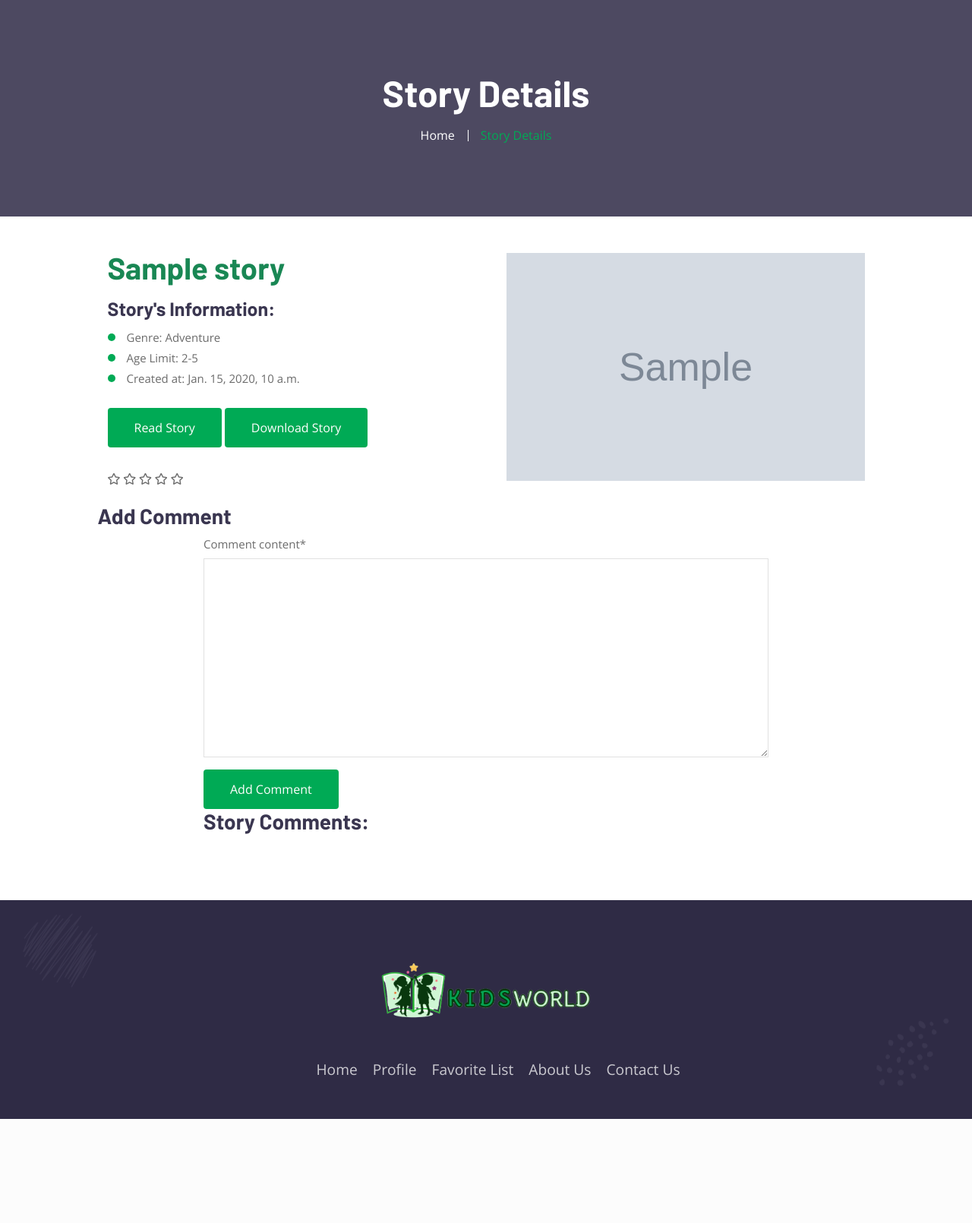
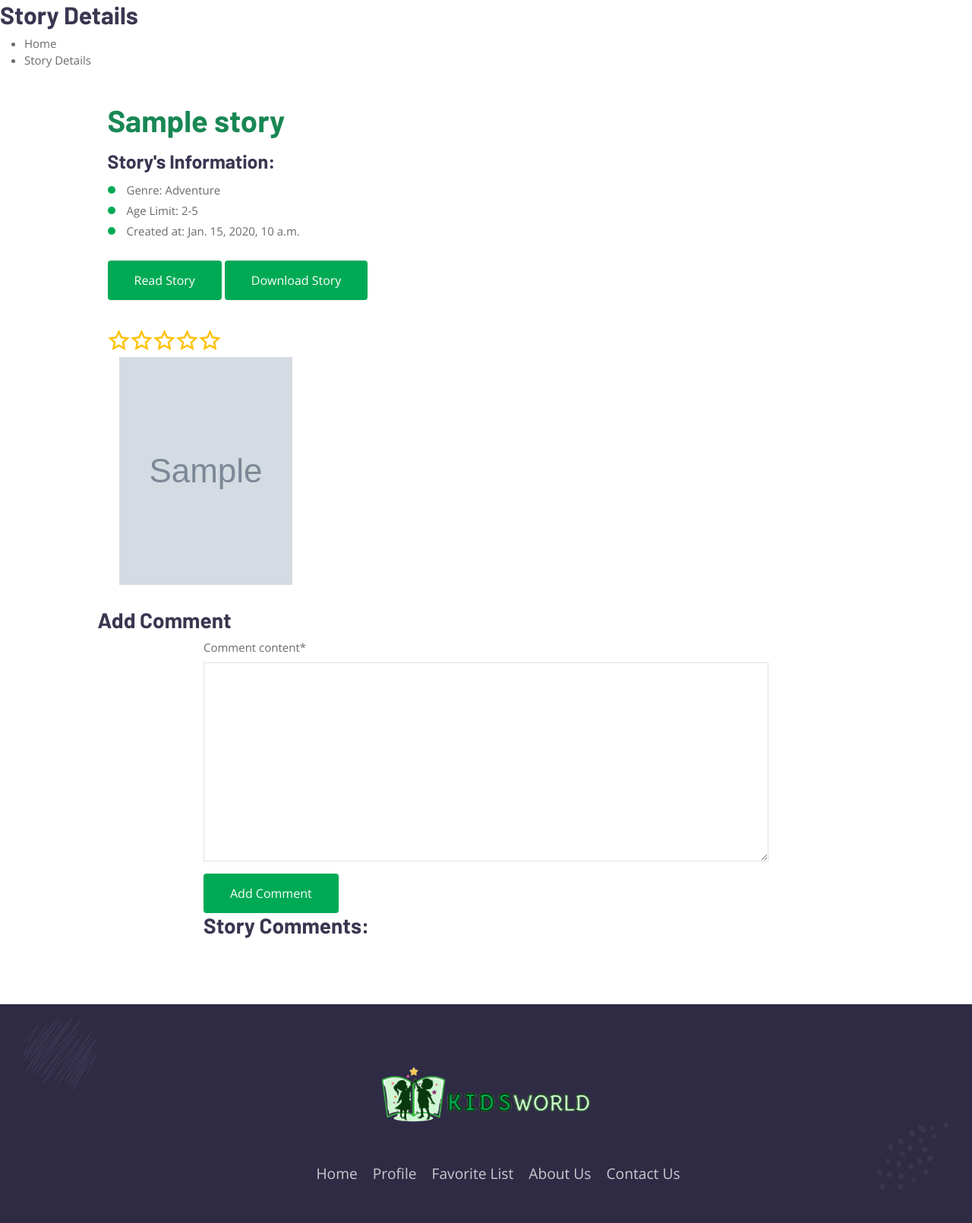
Before and after one commit to Farhoud-Rand/KidsWorld, a Django app: page /story/1 in a window 1280 px wide. Shown: the part 138-1748 px from the top of the page at 76% size. Before the commit the page ends 1611 px from the top, so only its background shows below. Run offline with Django 5.2, Linux system fonts and the light colour scheme; a user stored in the database is signed in; tables that the repository leaves empty hold one stand-in row (values such as "Sample post"); grey boxes marked "Sample" are stand-in pictures; some libraries are stand-ins or nearby versions.

Commit message:
Back-End Task: Story Details page version #1 {Rating in js}

```diff
--- a/myapp/templates/story_details.html
+++ b/myapp/templates/story_details.html
@@ -89,6 +89,7 @@
       <!-- Start Top Header -->
 
       <!-- Start Navbar Area -->
+       <!-- Start Navbar Area -->
 	   <div class="navbar-area">
         <div class="mobile-responsive-nav">
           <div class="container">
@@ -142,9 +143,7 @@
     <!-- End Header Area -->
 
     <!-- Start Page Title Area -->
-    <div class="page-title-area bg-2">
-      <div class="container">
-        <div class="page-title-content">
+
           <h2>Story Details</h2>
 
           <ul>
@@ -168,6 +167,7 @@
           <div class=" col-lg-11 row mx-auto">
             <div class="col-lg-6">
               <div class="local-councils-content pr-15">
+                <!-- <span class="top-title">Title</span> -->
                 <h2 class="text-success">
                   {{ story.title }}
                 </h2>
@@ -179,17 +179,23 @@
                 </ul>
                 <a href="{{ story.file.url }}" type="application/vnd.oasis.opendocument.text" class="default-btn"> Read Story </a>
                 <a href="{{ story.file.url }}" class="default-btn" download>Download Story</a>
+                <!-- <audio controls>
+                  <source src="{{ story.audio_file.url }}" type="audio/mpeg">
+              </audio> -->
               </div>
         <!-- start Rating -->
-        <div class="stars" >
-          <i class="far fa-star" data-rating="1"></i>
-          <i class="far fa-star" data-rating="2"></i>
-          <i class="far fa-star" data-rating="3"></i>
-          <i class="far fa-star" data-rating="4"></i>
-          <i class="far fa-star" data-rating="5"></i>
-        </div>
+        <!-- Start rating -->
+        <!-- <div
+        class="rating text-warning"
+        data-rate="{{ story.rate }}"
+      ></div> -->
+<!-- End rating -->
+
+<!-- ... rest of the code ... -->
+
+<div class="rate text-warning" data-rate="{{ story.rate }}"></div>
         <!-- End rating -->
-            </div>
+
 
             <div class="col-lg-6">
               <div class="local-councils-img pl-15">
@@ -296,6 +302,60 @@
       <i class="ri-arrow-up-s-fill"></i>
     </div>
     <!-- End Go Top Area -->
+<script>
+  document.addEventListener("DOMContentLoaded", () => {
+    const ratingContainers = document.querySelector('.rate');
+    createStars(ratingContainers);
+});
+
+function createStars(container) {
+    let clicked = false;
+    let currentRating = 0; // Variable to store the current rating
+
+    for (let i = 1; i <= 5; i++) {
+        const starIcon = document.createElement('i');
+        starIcon.classList.add('ri');
+        starIcon.classList.add('ri-star-line');
+        container.appendChild(starIcon);
+    }
+
+    container.addEventListener('mouseover', (event) => {
+        const target = event.target;
+        if (target.tagName === 'I' && !clicked) {
+            const index = Array.from(container.children).indexOf(target);
+            fillStars(container, index + 1);
+        }
+    });
+
+    container.addEventListener('mouseout', () => {
+        if (!clicked) {
+            fillStars(container, currentRating);
+        }
+    });
+
+    container.addEventListener('click', (event) => {
+        clicked = true;
+        const target = event.target;
+        const index = Array.from(container.children).indexOf(target);
+        currentRating = index + 1; // Update current rating
+        fillStars(container, currentRating);
+    });
+}
+
+function fillStars(container, count) {
+    for (let i = 0; i < 5; i++) {
+        const starIcon = container.children[i];
+        if (i < count) {
+            starIcon.classList.add('ri-star-fill');
+            starIcon.classList.remove('ri-star-line');
+        } else {
+            starIcon.classList.add('ri-star-line');
+            starIcon.classList.remove('ri-star-fill');
+        }
+    }
+}
+</script>
+
 
     <!-- Include jQuery -->
     <script src="https://ajax.googleapis.com/ajax/libs/jquery/3.5.1/jquery.min.js"></script>
```
